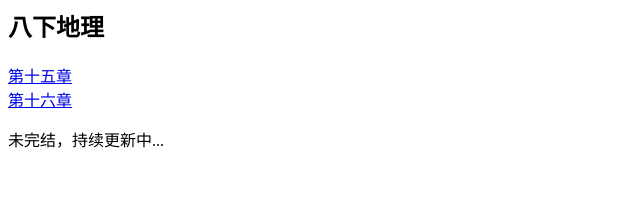
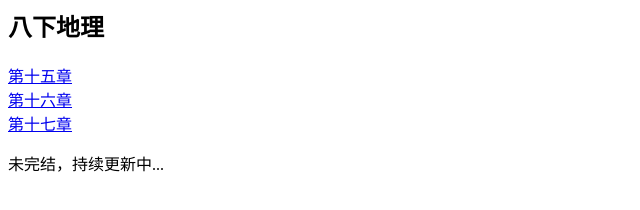
Before and after one commit to Frankchen850/Frankchen850.github.io, a plain HTML site: page GList.html in a window 1280 px wide. Shown: the whole page, without its empty margins (0-640 px from the left). Drawn offline with Linux system fonts and the light colour scheme.

Commit message:
Update GList.html
add d17.html

```diff
--- a/GList.html
+++ b/GList.html
@@ -4,6 +4,9 @@
     <a href="d15.html">第十五章</a>
     <br>
     <a href="d16.html">第十六章</a>
+    <br>
+    <a href="d17.html">第十七章</a>
+    <br>
     <p>未完结，持续更新中...</p>
   </body>
 </html>
```
